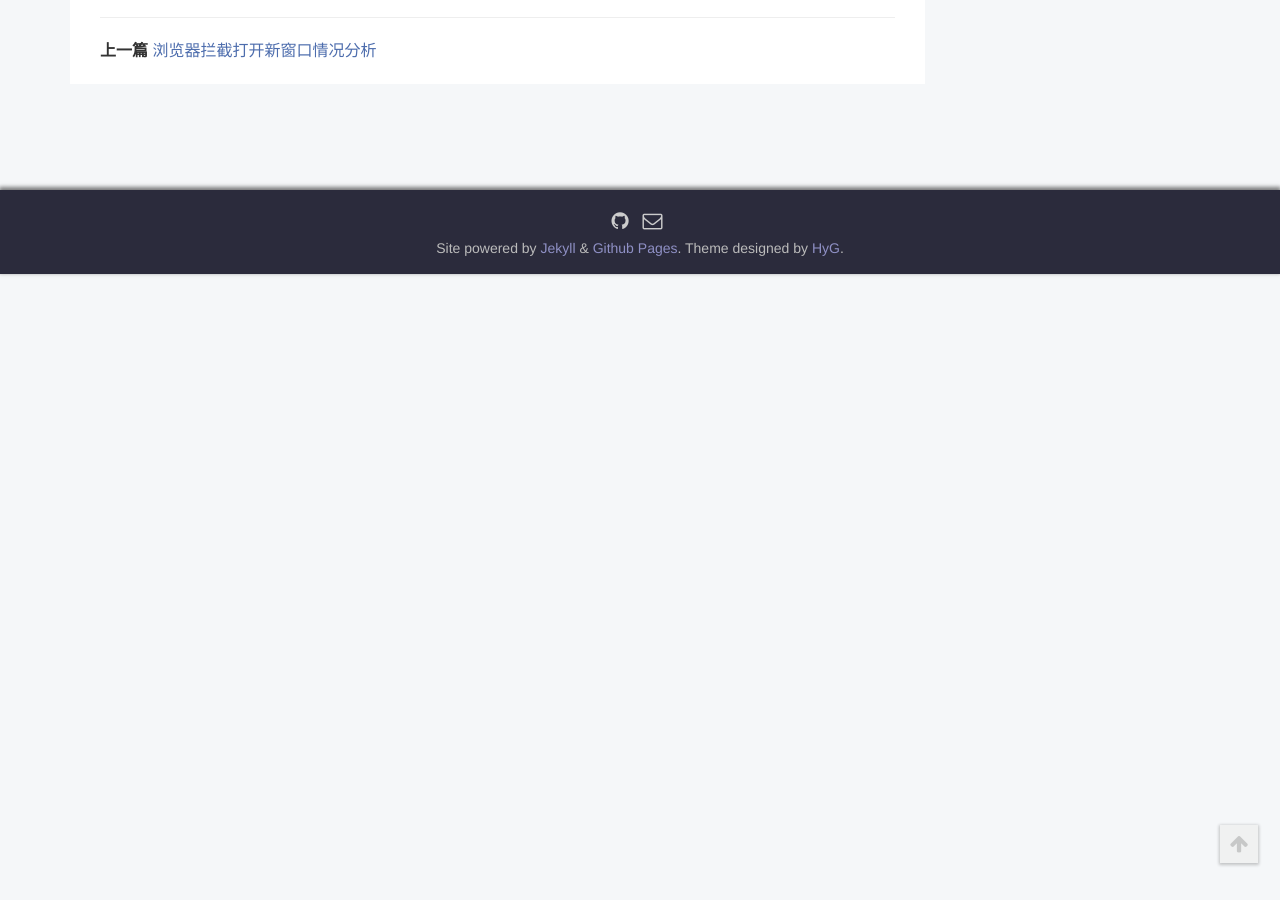
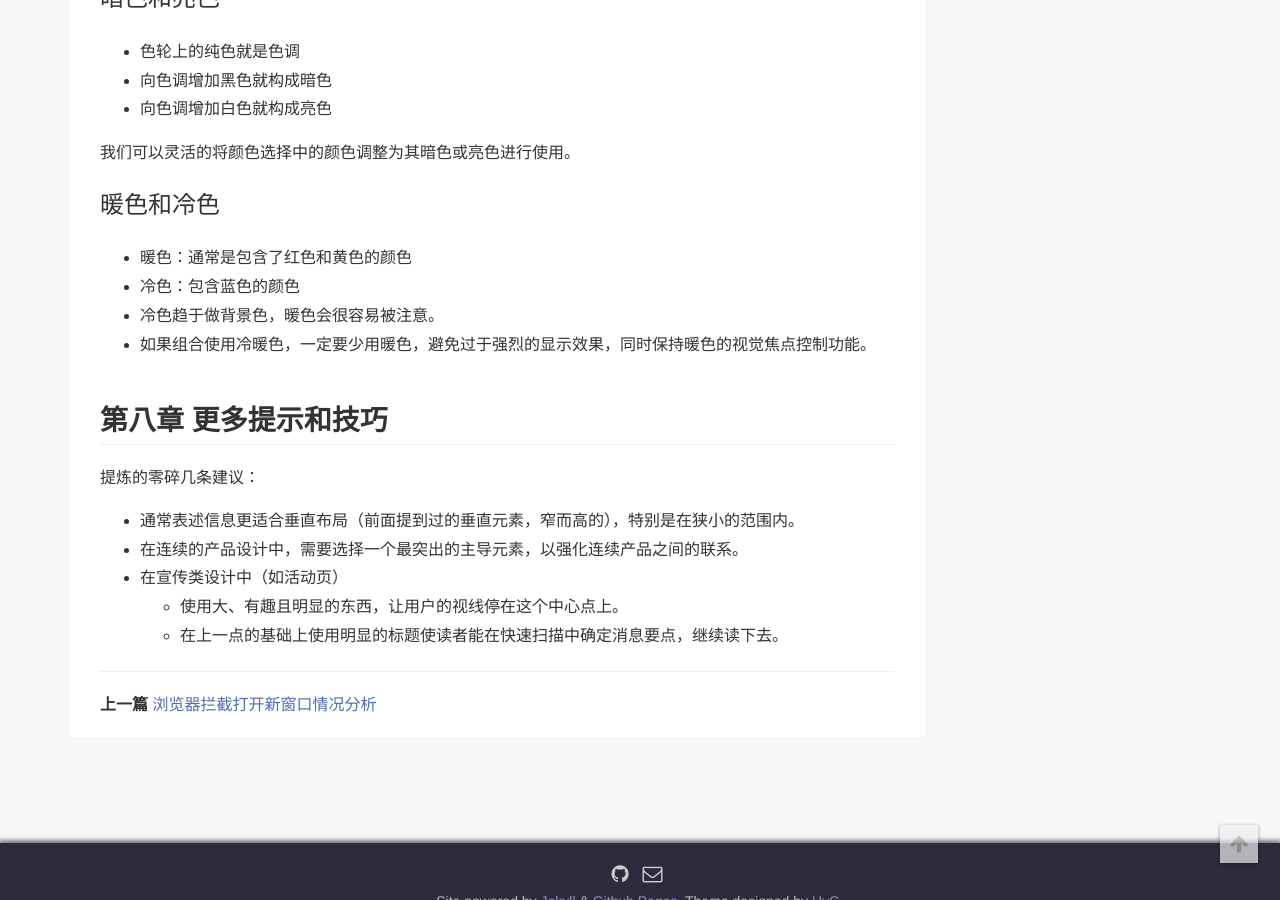
Before and after one commit to toBeTheLight/toBeTheLight.github.io, a Jekyll site: the page built from _posts/2018-11-06-《写给大家看的设计书》.md, in a window 1280 px wide and 900 px high, scrolled down 3865 px. Built offline with Jekyll 4.4.1, drawn with Linux system fonts in a browser that asks for light colours; a style sheet for code colours, icons or effects is not loaded; before the commit the page ends 4139 px from its top, so only the background shows below that; some of the changed text lies outside the part shown.

Commit message:
feat: 第八章

```diff
--- a/_posts/2018-11-06-《写给大家看的设计书》.md
+++ b/_posts/2018-11-06-《写给大家看的设计书》.md
@@ -12,8 +12,9 @@ author: toBeTheLight
 
 
 
+## 第一部分 设计原则
 
-# 第一章 引言
+## 第一章 引言
 
 一旦你了解了什么东西，你就更容易注意到它，从而掌握它，拥有它。
 
@@ -28,7 +29,7 @@ author: toBeTheLight
 * 对比
   如果项不同，就让它们截然不同。对比通常是引人注目的重要因素。
 
-# 第二章 亲密性
+## 第二章 亲密性
 
 亲密性即通过对留白的合理应用**实现组织性**。
 
@@ -44,7 +45,7 @@ author: toBeTheLight
 5. 建立亲密性时，可能需要调整项的大小、位置来留出空白。
 6. 缩进也是留白的一种，相同缩进的分组可以表明是相似分组。
 
-# 第三章 对齐
+## 第三章 对齐
 
 对齐的目的是使页面**统一而且有条理**。
 
@@ -66,7 +67,7 @@ author: toBeTheLight
 7. 让对齐线之间的留白形状更好看（被留白减弱的对齐线）是优化对齐的一种方式。
 8. 如同带有目的时使用居中对齐，我们也可以带有明确目的时打破对齐。打破对齐规则的项会被凸显。
 
-# 第四章 重复
+## 第四章 重复
 
 重复的目的是**统一**，并增强**视觉效果**。
 
@@ -86,7 +87,7 @@ author: toBeTheLight
 9. 使用多样性重复时要确保有足够多的重复性设计来保证整体的一致性，避免混乱。
 10. 当某样设计特征被重复太多次时，设计感会降低，从而降低视觉效果，混淆重点。
 
-# 第五章 对比
+## 第五章 对比
 
 对比的目的是增强页面的效果，使其有趣，增强可读性，同时有助于信息的组织。
 
@@ -102,7 +103,7 @@ author: toBeTheLight
 5. 不要害怕让一些项很小，小的项可以与更大的项形成对比，还能留出空白做更多的事（装饰等），一旦用户被对比突出的重点吸引，是不会介意这些较小的文字的。
 6. 找到页面上最有意思的东西或最重要的东西加以强调，并把最重要的东西放在一起，使用户不漏掉重点。
 
-# 第六章 4大基本原则复习
+## 第六章 4大基本原则复习
 
 一般性指导意见：不要畏畏缩缩。
 
@@ -117,7 +118,7 @@ author: toBeTheLight
 3. 去掉多余的东西。
 4. 圆角会使效果看起来很软弱。
 
-# 第七章 颜色运用
+## 第七章 颜色运用
 
 基于色轮的颜色选取技巧。
 
@@ -150,3 +151,12 @@ author: toBeTheLight
 * 冷色：包含蓝色的颜色
 * 冷色趋于做背景色，暖色会很容易被注意。
 * 如果组合使用冷暖色，一定要少用暖色，避免过于强烈的显示效果，同时保持暖色的视觉焦点控制功能。
+
+## 第八章 更多提示和技巧
+
+提炼的零碎几条建议：
+* 通常表述信息更适合垂直布局（前面提到过的垂直元素，窄而高的），特别是在狭小的范围内。
+* 在连续的产品设计中，需要选择一个最突出的主导元素，以强化连续产品之间的联系。
+* 在宣传类设计中（如活动页）
+    * 使用大、有趣且明显的东西，让用户的视线停在这个中心点上。
+    * 在上一点的基础上使用明显的标题使读者能在快速扫描中确定消息要点，继续读下去。
```
